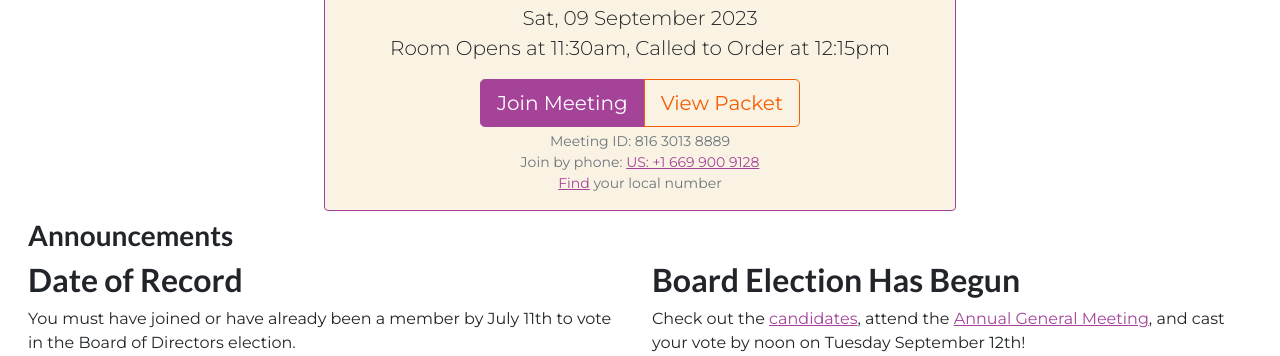
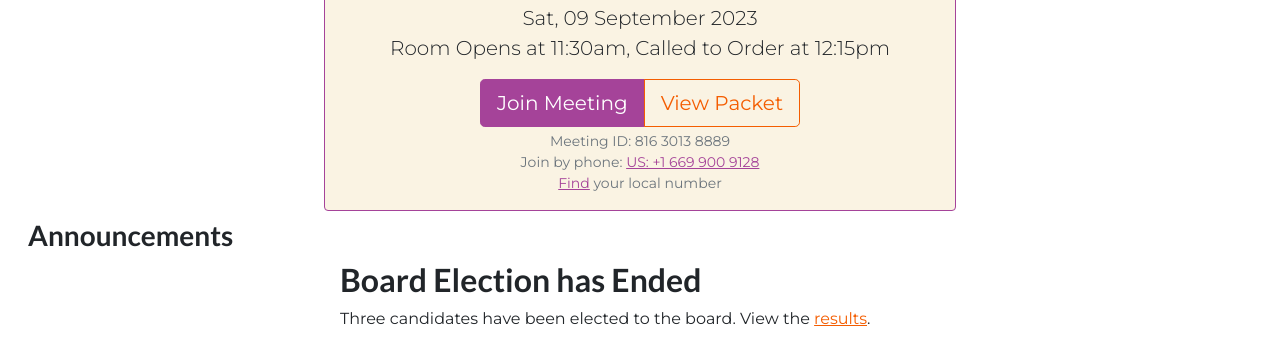
Before and after one commit to sfpride/members, a Jekyll site: the page built from index.html, in a window 1280 px wide and 900 px high, scrolled down 314 px, cut to the strip 0-356 px from the top of the window. Built offline with Jekyll 4.4.1, drawn with Linux system fonts in a browser that asks for light colours; some web fonts are replaced.

Commit message:
election results

```diff
--- a/_includes/announcements.html
+++ b/_includes/announcements.html
@@ -1,18 +1,20 @@
 <div class="col col-12"><h2 class="fs-3">Announcements</h2></div>
 <div class="col col-12 col-md-6">
+    <h2>Board Election has Ended</h2>
+    <p>Three candidates have been elected to the board. View the <a class="link-secondary" href="/election">results</a>.</p>
+</div>
+<!-- <div class="col col-12 col-md-6">
     <h2>Date of Record</h2>
     <p>You must have joined or have already been a member by July 11th to vote in the Board of Directors election.</p>
-</div>
-<div class="col col-12 col-md-6">
+</div> -->
+<!-- <div class="col col-12 col-md-6">
     <h2>Board Election Has Begun</h2>
     <p>Check out the <a href="/election">candidates</a>, attend the <a href="/agm">Annual General Meeting</a>, and cast your vote by noon on Tuesday September 12th!</p>
-</div>
-<!--
-<div class="col text-center">
+</div> -->
+<!-- <div class="col text-center">
     <a href="https://docs.google.com/forms/d/e/1FAIpQLSfYYxjd2ob4VMRs09iHcavcBqLBZ3oTpxmZpfX2M_wBYswCpw/viewform" class="btn btn-primary border border-secondary border-2">Suggest a Theme for 2024 Celebration & Parade</a>
-</div>
-<div class="col text-center">
+</div> -->
+<!-- <div class="col text-center">
     <a href="https://docs.google.com/forms/d/e/1FAIpQLScFISoTkZCJJNmQ53QqOl_B8rft_rplgT6e7nKxanrEbOxmSA/viewform?pli=1" class="btn btn-secondary border border-primary border-2">Nominate a Candidate for Board of Directors</a>
-</div>
-<div class="col text-center"><a href="https://docs.google.com/forms/d/e/1FAIpQLSf3mv-U9shWSeOxjXfUuR9tdxl_opMHpugNBZX79il3ktDH5g/viewform" class="btn btn-success border-warning border border-2">Vote for "Best Overall" Parade Contingent</a></div>
--->
+</div> -->
+<!-- <div class="col text-center"><a href="https://docs.google.com/forms/d/e/1FAIpQLSf3mv-U9shWSeOxjXfUuR9tdxl_opMHpugNBZX79il3ktDH5g/viewform" class="btn btn-success border-warning border border-2">Vote for "Best Overall" Parade Contingent</a></div> -->
```
Also changed, not shown: election.html (+11 -13 lines).
